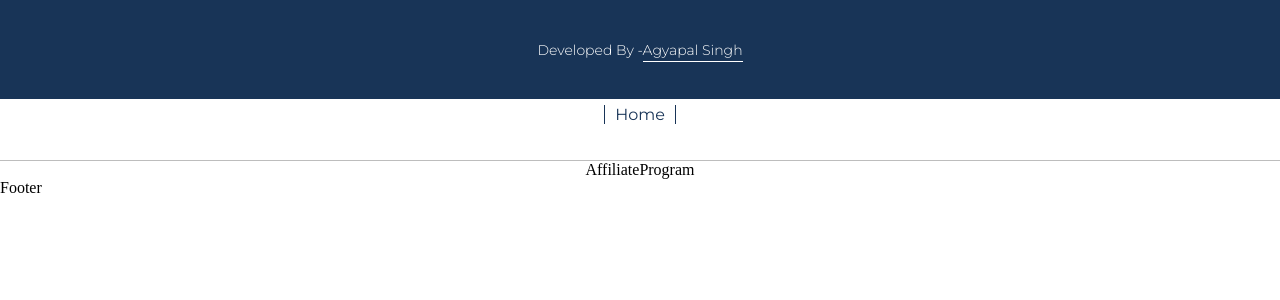
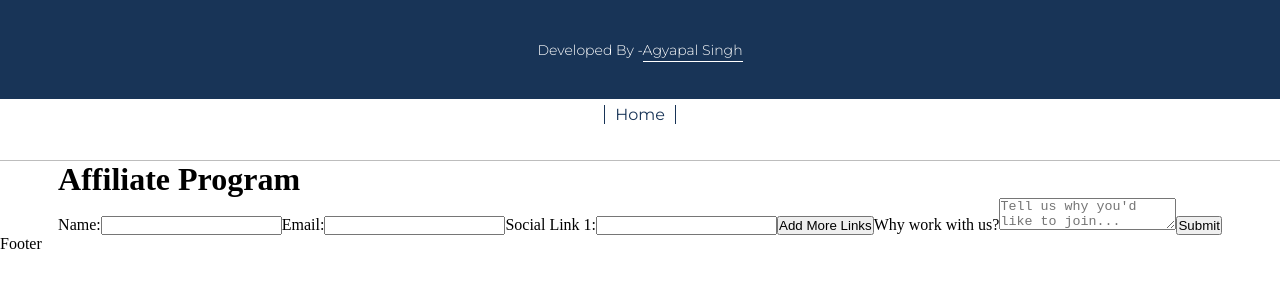
Before and after one commit to AgyapalSingh/React-Templates-Projects, a React (Vite) app: page /affiliate-program-page in a window 1280 px wide. Shown: the top 300 px of the page. Built offline with nearby package versions, Linux system fonts and the light colour scheme.

Commit message:
Affilate Program Contact Form Linked with Google Sheet

```diff
--- a/src/Components/Template/AffiliateProgram.jsx
+++ b/src/Components/Template/AffiliateProgram.jsx
@@ -1,7 +1,150 @@
-import React from "react";
+import React, { useEffect, useState } from "react";
 
 const AffiliateProgram = () => {
-  return <main className="ag-tempalte-container">AffiliateProgram</main>;
+  const [formData, setFormData] = useState({
+    name: "",
+    email: "",
+    social1: "",
+    social2: "",
+    social3: "",
+    message: "",
+    date: "",
+  });
+
+  const [showAdditionalLinks, setShowAdditionalLinks] = useState(false);
+  const [formResponse, setFormResponse] = useState("");
+
+  const handleChange = (e) => {
+    const { name, value } = e.target;
+    setFormData({
+      ...formData,
+      [name]: value,
+    });
+  };
+
+  const handleSubmit = async (e) => {
+    e.preventDefault();
+    setFormResponse("Submitting your response, please wait...");
+
+    const { name, email, social1, social2, social3, message } = formData;
+    const currentDate = new Date().toISOString().split("T")[0];
+    const formDataToSend = new FormData();
+    formDataToSend.append("name", name);
+    formDataToSend.append("email", email);
+    formDataToSend.append("message", message);
+    formDataToSend.append("social1", social1);
+    formDataToSend.append("social2", social2);
+    formDataToSend.append("social3", social3);
+    formDataToSend.append("date", currentDate);
+
+    try {
+      const response = await fetch(
+        import.meta.env.VITE_AFFILIATE_PROGRAM_SHEET_ID,
+        {
+          method: "POST",
+          body: formDataToSend,
+        }
+      );
+
+      if (response.ok) {
+        setFormResponse("Thank you! Your submission has been received.");
+        setFormData({
+          name: "",
+          email: "",
+          social1: "",
+          social2: "",
+          social3: "",
+          message: ""
+        });
+        setShowAdditionalLinks(false);
+        setTimeout(() => setFormResponse(""), 2000);
+      } else {
+        throw new Error(data.message || "Submission failed");
+      }
+    } catch (error) {
+      setFormResponse("An error occurred while submitting. Please try again.");
+    }
+  };
+
+  return (
+    <main className="ag-tempalte-container">
+      <div className="affiliate-form-container">
+        <h1>Affiliate Program</h1>
+        <form onSubmit={handleSubmit}>
+          <label>Name:</label>
+          <input
+            type="text"
+            name="name"
+            value={formData.name}
+            onChange={handleChange}
+            required
+          />
+
+          <label>Email:</label>
+          <input
+            type="email"
+            name="email"
+            value={formData.email}
+            onChange={handleChange}
+            required
+          />
+
+          <label>Social Link 1:</label>
+          <input
+            type="text"
+            name="social1"
+            value={formData.social1}
+            onChange={handleChange}
+            required
+          />
+
+          <button
+            type="button"
+            onClick={() => setShowAdditionalLinks(!showAdditionalLinks)}
+          >
+            {showAdditionalLinks ? "Remove Links" : "Add More Links"}
+          </button>
+
+          {showAdditionalLinks && (
+            <div>
+              <label>Social Link 2 (Optional):</label>
+              <input
+                type="text"
+                name="social2"
+                value={formData.social2}
+                onChange={handleChange}
+              />
+
+              <label>Social Link 3 (Optional):</label>
+              <input
+                type="text"
+                name="social3"
+                value={formData.social3}
+                onChange={handleChange}
+              />
+            </div>
+          )}
+
+          <label>Why work with us?</label>
+          <textarea
+            name="message"
+            value={formData.message}
+            onChange={handleChange}
+            required
+            placeholder="Tell us why you'd like to join..."
+          />
+
+          <input type="hidden" name="date" value={formData.date} />
+
+          <button type="submit">Submit</button>
+        </form>
+
+        {formResponse && (
+          <p style={{ color: "green", marginTop: "10px" }}>{formResponse}</p>
+        )}
+      </div>
+    </main>
+  );
 };
 
 export default AffiliateProgram;
```
Also changed, not shown: 1 other file (tests, documents, lock files or other folders).
